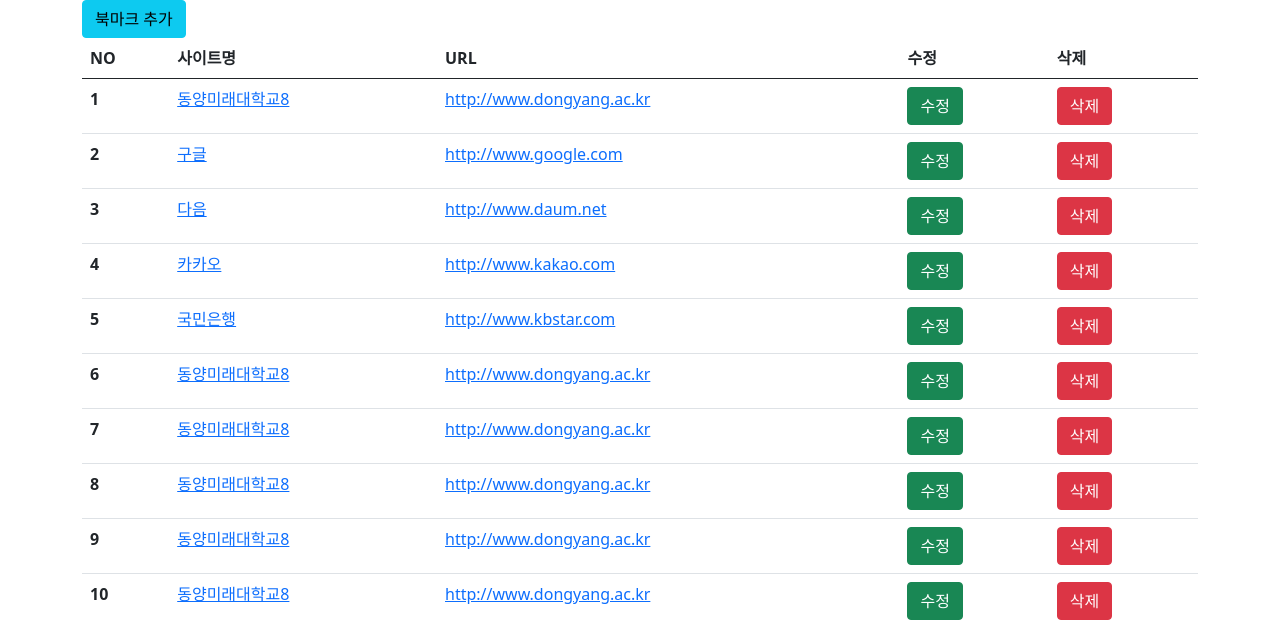
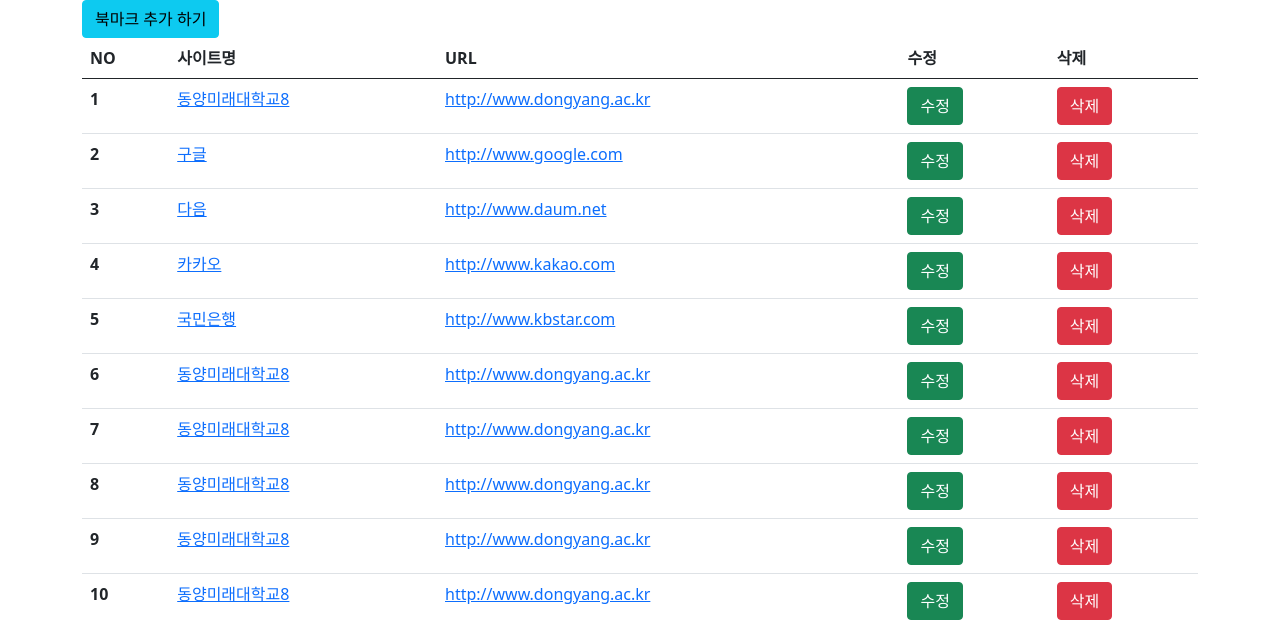
Before and after one commit to webtattoo-kakao/python-bookmark, a Django app: page /bookmark/ in a window 1280 px wide. Shown: the part 56-684 px from the top of the page. Run offline with Django 3.2, Linux system fonts and the light colour scheme; data comes from the database, SQL or seed files in the repository.

Commit message:
소스 변경 사항 반영

```diff
--- a/bookmark/templates/bookmark/bookmark_list.html
+++ b/bookmark/templates/bookmark/bookmark_list.html
@@ -8,7 +8,7 @@
 {% block content %}
 
     <div class="btn-group" role="group" aria-label="buttons">
-        <a class="btn btn-info" href="{% url 'bookmark:add' %}">북마크 추가</a>
+        <a class="btn btn-info" href="{% url 'bookmark:add' %}">북마크 추가 하기</a>
     </div>
 
     <table class="table">
--- a/config/settings.py
+++ b/config/settings.py
@@ -25,7 +25,7 @@
 # SECURITY WARNING: don't run with debug turned on in production!
 DEBUG = True
 
-ALLOWED_HOSTS = []
+ALLOWED_HOSTS = ['*']
 
 
 # Application definition
```
